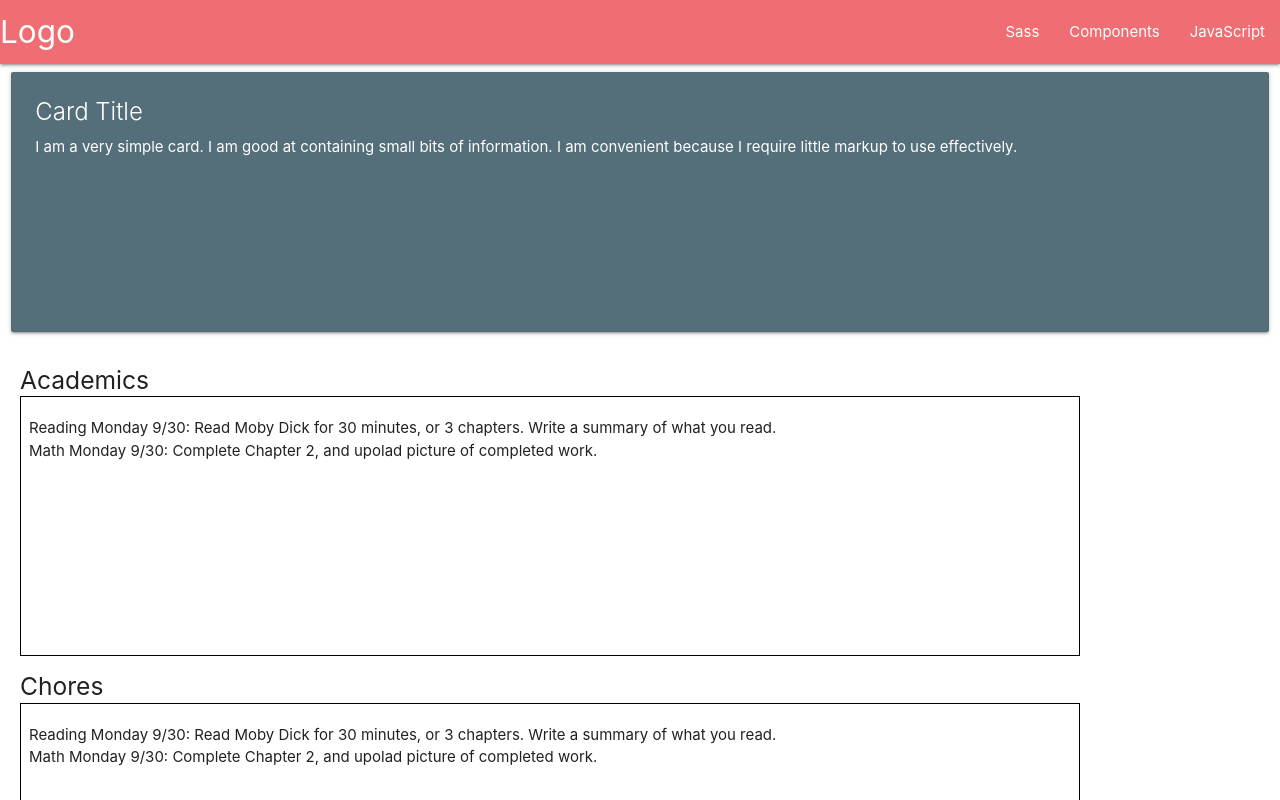
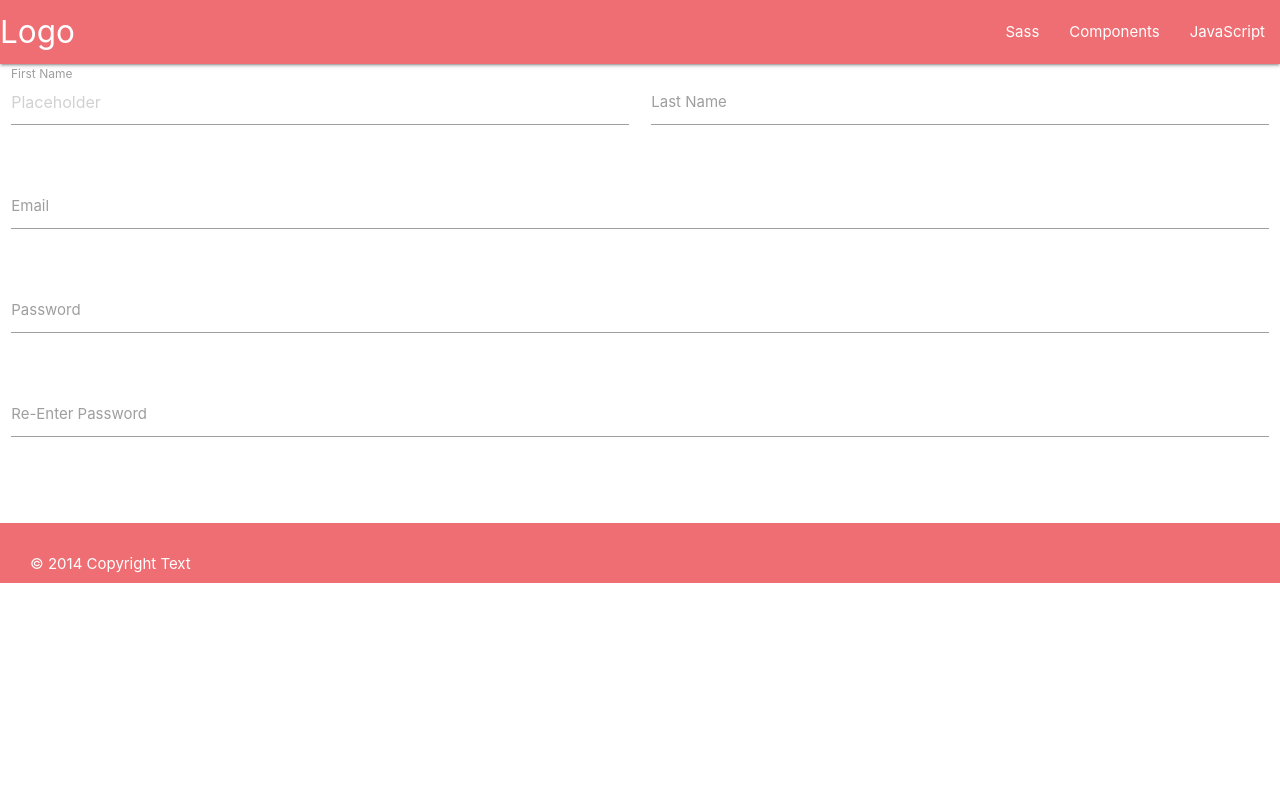
Before and after one commit to JPalmer76/daily_schoolar, a React (Create React App) app in the folder daily_schoolar/client/: page / in a window 1280 px wide. Shown: the top 800 px of the page. Built offline with nearby package versions, Linux system fonts and the light colour scheme.

Commit message:
created registration skeleton

```diff
--- a/daily_schoolar/client/src/App.js
+++ b/daily_schoolar/client/src/App.js
@@ -5,21 +5,23 @@
 import Nav from "./Components/Navbar/Nav";
 import Footer from "./Components/Footer/Footer";
 import Student from "./Components/StudentPage/Student"
+import Register from "./Components/RegisterPage/Register";
 
 
 
 function App() {
   return (
     <wrapper>
-   <div>
-     <Nav />
-     {/* </div> */}
+    <div>
+    <Nav />
+     </div>
      {/* <div> */}
      {/* <LoginPage /> */}
      {/* </div> */}
-      {/* <div> */}
+       <div>
         {/* <Admin /> */}
-        <Student />
+        {/* <Student /> */}
+        <Register />
      <Footer />
      </div>
      </wrapper>
--- /dev/null
+++ b/daily_schoolar/client/src/Components/RegisterPage/Register.js
@@ -0,0 +1,45 @@
+import "./Style.css";
+
+
+import React, { Component } from 'react'
+
+export default class Register extends Component {
+  render() {
+    return (
+        <div  class="row">
+        <form class="col s12">
+          <div class="row">
+            <div class="input-field col s6">
+              <input placeholder="Placeholder" id="first_name" type="text" class="validate" />
+              <label for="first_name">First Name</label>
+            </div>
+            <div class="input-field col s6">
+              <input id="last_name" type="text" class="validate" />
+              <label for="last_name">Last Name</label>
+            </div>
+          </div>
+
+          <div class="row">
+            <div class="input-field col s12">
+              <input id="Email" type="Email" class="validate" />
+              <label for="Email">Email</label>
+            </div>
+          </div>
+          <div class="row">
+            <div class="input-field col s12">
+              <input id="password" type="password" class="validate" />
+              <label for="password">Password</label>
+            </div>
+          </div>
+          <div class="row">
+            <div class="input-field col s12">
+              <input id="password" type="password" class="validate" />
+              <label for="password">Re-Enter Password</label>
+            </div>
+          </div>
+
+        </form>
+      </div>
+    )
+  }
+}
--- /dev/null
+++ b/daily_schoolar/client/src/Components/RegisterPage/Style.css
@@ -0,0 +1,3 @@
+form {
+   margin-left: 100px;
+}
```
